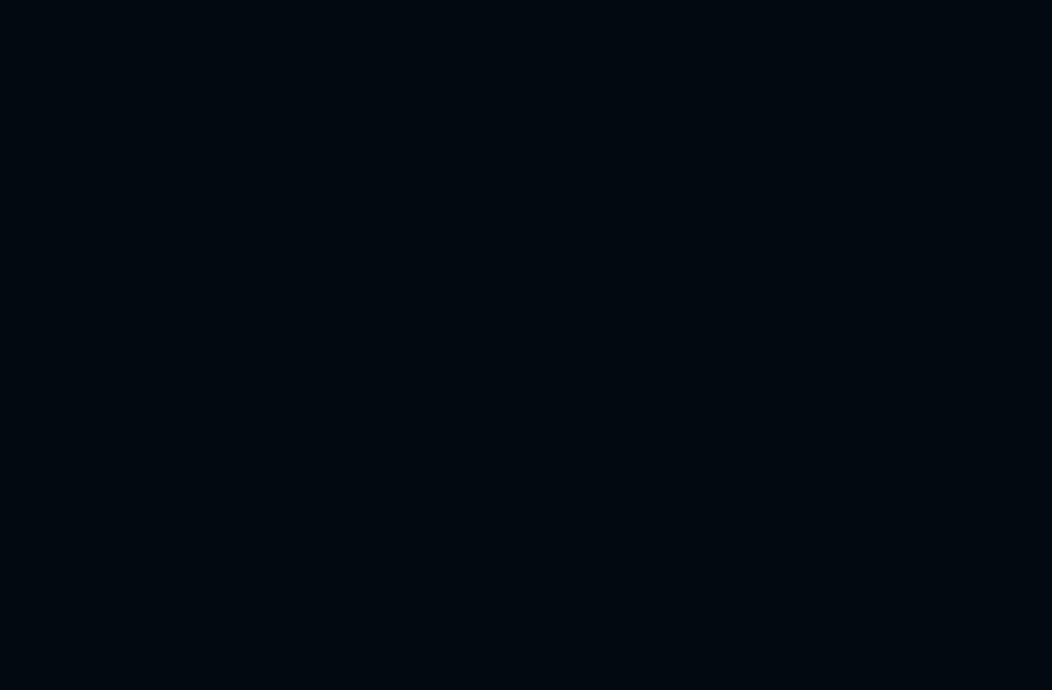
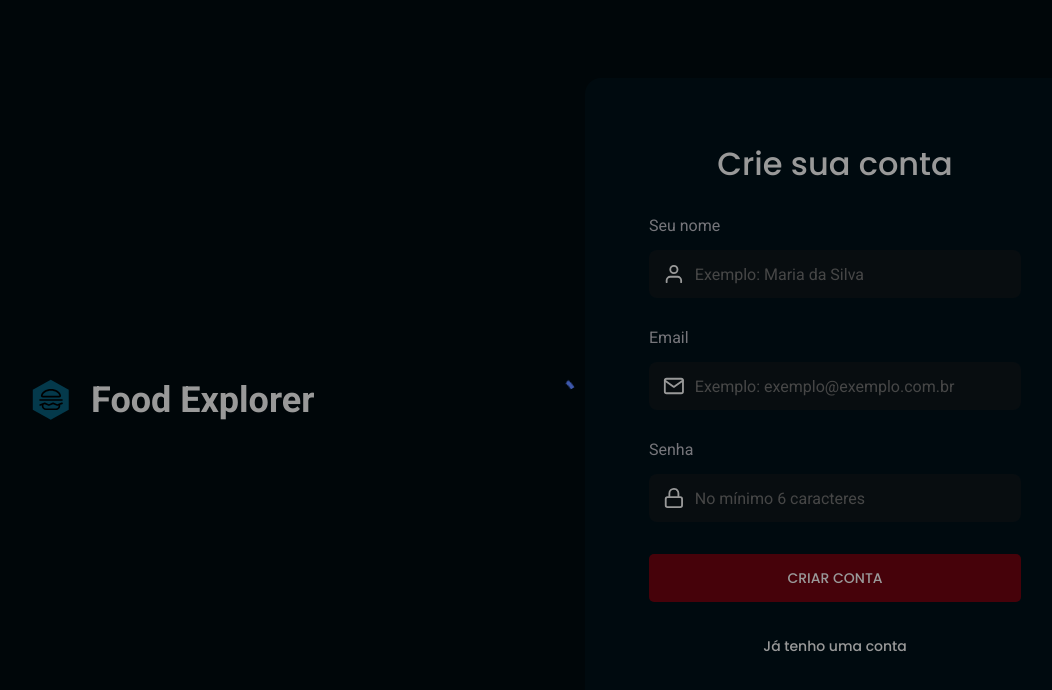
Before and after one commit to apolomoraes/food-explorer_front-end, a React (Vite) app: page /register in a window 1280 px wide. Before the commit this address had no page. Shown: the top 690 px of the page, without its empty margins (87-1139 px from the left). Built offline with nearby package versions, Linux system fonts and the light colour scheme.

Commit message:
chore: added loading component and axios, starting implementation API Restful

```diff
--- a/package.json
+++ b/package.json
@@ -10,6 +10,7 @@
     "preview": "vite preview"
   },
   "dependencies": {
+    "axios": "^1.4.0",
     "react": "^18.2.0",
     "react-dom": "^18.2.0",
     "react-icons": "^4.8.0",
--- /dev/null
+++ b/src/components/Loading/index.jsx
@@ -0,0 +1,13 @@
+import { Container } from "./styles"
+
+export function Loading() {
+  return (
+    <Container >
+      <div class="ui-loader loader-blk">
+        <svg viewBox="22 22 44 44" class="multiColor-loader">
+          <circle cx="44" cy="44" r="20.2" fill="none" stroke-width="3.6" class="loader-circle loader-circle-animation"></circle>
+        </svg>
+      </div>
+    </Container>
+  )
+}
--- /dev/null
+++ b/src/components/Loading/styles.js
@@ -0,0 +1,89 @@
+import styled from "styled-components"
+
+export const Container = styled.div`
+  position: fixed;
+  top: 0;
+  left: 0;
+  background: rgba(0,0,0,0.4);
+  width: 100%;
+  height: 100%;
+  display: flex;
+  justify-content: center;
+  align-items: center;
+
+  .ui-loader {
+  display: inline-block;
+  width: 50px;
+  height: 50px;
+  }
+
+  .loader-blk {
+  color: #3f51b5;
+  animation: rotate-outer08 1.4s linear infinite;
+  }
+
+  .multiColor-loader {
+  display: block;
+  animation: color-anim08 1.4s infinite;
+  }
+
+  .loader-circle {
+    stroke: currentColor;
+  }
+
+  .MuiCircularProgress-circleStatic {
+    transition: stroke-dashoffset 0.3s cubic-bezier(0.4, 0, 0.2, 1) 0s;
+  }
+
+  .loader-circle-animation {
+    animation: rotate-inner08 1.4s ease-in-out
+      infinite;
+    stroke-dasharray: 80px, 200px;
+    stroke-dashoffset: 0;
+  }
+
+  @keyframes rotate-outer08 {
+    0% {
+      transform-origin: 50% 50%;
+    }
+
+    100% {
+      transform: rotate(360deg);
+    }
+  }
+
+  @keyframes rotate-inner08 {
+    0% {
+      stroke-dasharray: 1px, 200px;
+      stroke-dashoffset: 0;
+    }
+
+    50% {
+      stroke-dasharray: 100px, 200px;
+      stroke-dashoffset: -15px;
+    }
+
+    100% {
+      stroke-dasharray: 100px, 200px;
+      stroke-dashoffset: -125px;
+    }
+  }
+
+  @keyframes color-anim08 {
+    0% {
+      color: #4285f4;
+    }
+
+    25% {
+      color: #ea4335;
+    }
+
+    50% {
+      color: #f9bb2d;
+    }
+
+    75% {
+      color: #34a853;
+    }
+  }
+`
--- a/src/pages/SignUp/index.jsx
+++ b/src/pages/SignUp/index.jsx
@@ -4,9 +4,14 @@ import { Input } from '../../components/Input';
 import { Logo } from '../../components/Logo';
 import { FiMail, FiLock, FiUser } from 'react-icons/fi';
 import { Link } from 'react-router-dom'
-
+import { useState } from 'react';
+import { Loading } from '../../components/Loading';
 
 export function SignUp() {
+  const [name, setName] = useState('');
+  const [email, setEmail] = useState('');
+  const [password, setPassword] = useState('');
+
   return (
     <Container>
       <Form>
@@ -18,7 +23,7 @@ export function SignUp() {
           <h1>Crie sua conta</h1>
           <div className='inputs'>
             <Input
-              type='email'
+              type='text'
               placeholder='Exemplo: Maria da Silva'
               id={'name'}
               title={'Seu nome'}
@@ -26,7 +31,7 @@ export function SignUp() {
             />
 
             <Input
-              type='password'
+              type='email'
               placeholder='Exemplo: exemplo@exemplo.com.br'
               id={'email'}
               title={'Email'}
@@ -47,6 +52,7 @@ export function SignUp() {
           <Link to="/">Já tenho uma conta</Link>
         </div>
       </Form>
+      <Loading />
     </Container>
   )
 }
--- a/src/routes/index.jsx
+++ b/src/routes/index.jsx
@@ -6,7 +6,7 @@ import { AuthRoutes } from "./auth.routes";
 export function Routes() {
   return (
     <BrowserRouter>
-      <AppRoutes />
+      <AuthRoutes />
     </BrowserRouter>
   )
 }
--- /dev/null
+++ b/src/services/api.js
@@ -0,0 +1,5 @@
+import axios from "axios"
+
+export const api = axios.create({
+  baseURL: "http://localhost:3333"
+});
```
Also changed, not shown: 1 other file (tests, documents, lock files or other folders).
